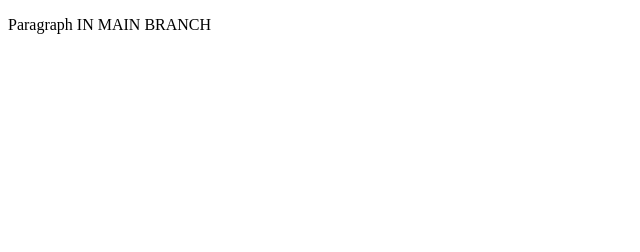
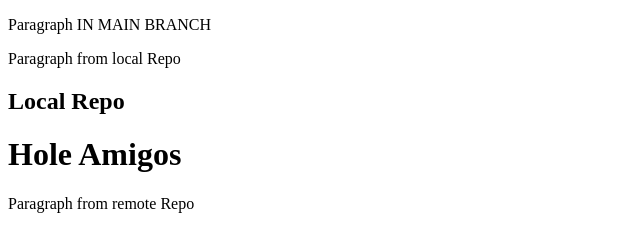
Before and after one commit to nassimboualbani/amigos-git-course, a plain HTML site: page index.html in a window 1280 px wide. Shown: the whole page, without its empty margins (0-640 px from the left). Drawn offline with Linux system fonts and the light colour scheme.

Commit message:
Featurexzy (#3)
* update util js file

* update index.html

* update index html

* Update index.html from  remote repo

```diff
--- a/index.html
+++ b/index.html
@@ -1,11 +1,17 @@
+
 <!DOCTYPE html>
 <html lang="en">
 <head>
     <meta charset="UTF-8">
     <meta name="viewport" content="width=device-width, initial-scale=1.0">
-    <title>Amigos git course</title>
+    <title>Amigos Git course</title>
 </head>
 <body>
-   <P>Paragraph IN MAIN BRANCH </P>
+
+    <P>Paragraph IN MAIN BRANCH </P>
+    <P>Paragraph from local Repo</P>
+    <h2>Local Repo</h2>
+    <h1>Hole Amigos</h1>
+    <P>Paragraph from remote Repo</P>
 </body>
 </html>
--- a/utils.js
+++ b/utils.js
@@ -1,2 +1,3 @@
 //test new Branch
 console.log("hello amigos from ubuntu ");
+console.log("Hello again from ubuntu ");
```
